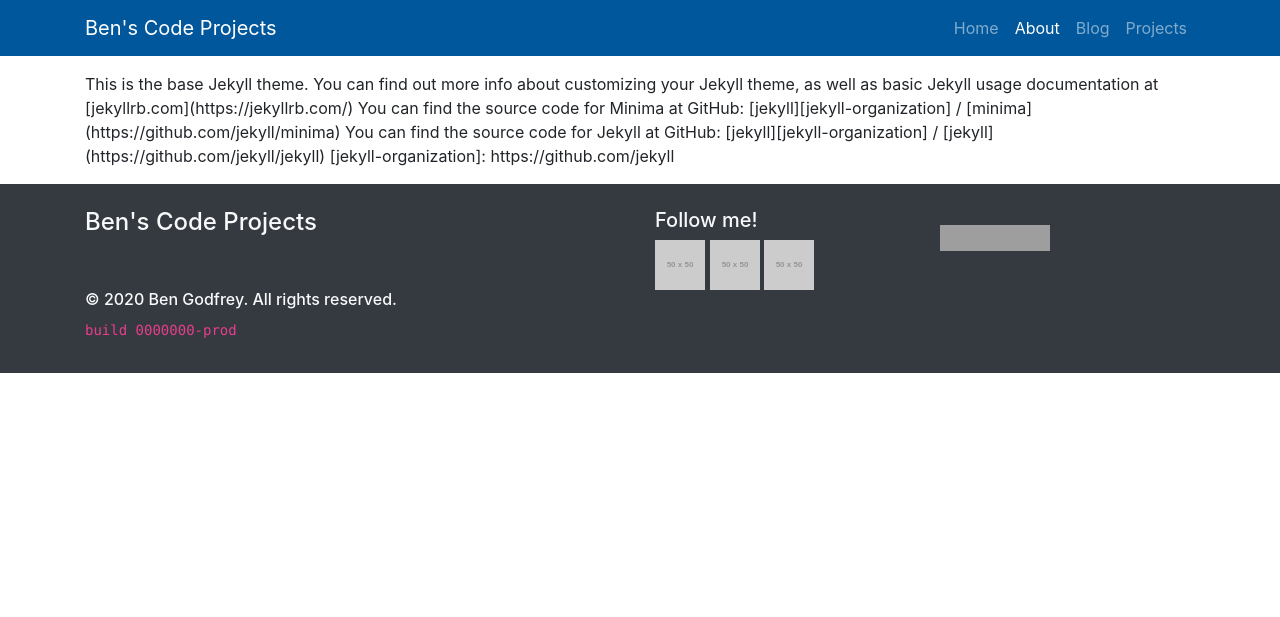
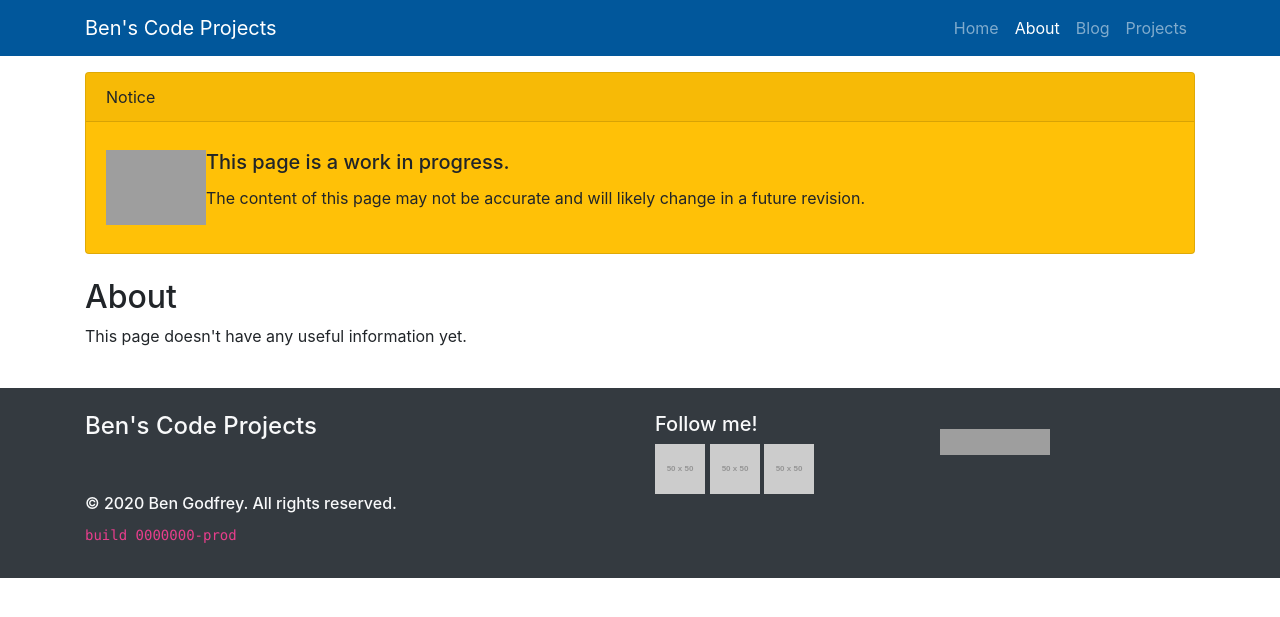
Before and after one commit to BenJetson/benjetson.github.io, a Jekyll site: the page built from about.html, in a window 1280 px wide. Shown: the top 617 px of the page. Built offline with Jekyll 4.4.1, drawn with Linux system fonts in a browser that asks for light colours; grey boxes are pictures that could not be loaded.

Commit message:
Clear junk from about page; add WIP notice. #85

```diff
--- a/about.html
+++ b/about.html
@@ -4,11 +4,11 @@ title: About
 permalink: /about/
 ---
 
-This is the base Jekyll theme. You can find out more info about customizing your
-Jekyll theme, as well as basic Jekyll usage documentation at
-[jekyllrb.com](https://jekyllrb.com/) You can find the source code for Minima at
-GitHub: [jekyll][jekyll-organization] /
-[minima](https://github.com/jekyll/minima) You can find the source code for
-Jekyll at GitHub: [jekyll][jekyll-organization] /
-[jekyll](https://github.com/jekyll/jekyll) [jekyll-organization]:
-https://github.com/jekyll
+{% include wip.html %}
+
+<section class="my-4">
+  <h2>About</h2>
+  <p>
+    This page doesn't have any useful information yet.
+  </p>
+</section>
```
